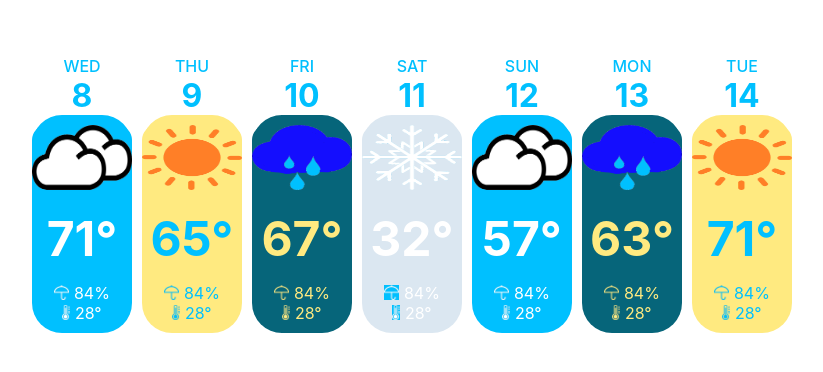
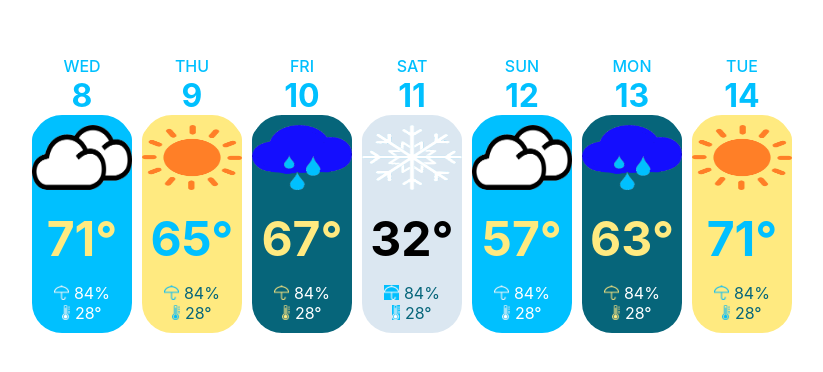
Before and after one commit to jcsmileyjr/adventofcss-weather-ui, a React (Create React App) app: page / in a window 1280 px wide. Shown: the part 206-578 px from the top of the page, without its empty margins (228-1051 px from the left). Built offline with nearby package versions, Linux system fonts and the light colour scheme.

Commit message:
Refactor all colors to be uniform

```diff
--- a/src/App.css
+++ b/src/App.css
@@ -7,12 +7,28 @@
   padding: 10px 0;
 }
 
-.lightBlue {
-  background-color: #00c0ff;
+.darkBlue {
+  color: #00c0ff;
 }
 
 .yellow {
-  background-color: #ffea80;
+  color: #ffea80;
+}
+
+.green {
+  color: #06657a;
+}
+
+.lightBlue {
+  color: #dbe7f1;
+}
+
+.white {
+  color: white;
+}
+
+.black {
+  color: black;
 }
 
 
--- a/src/App.js
+++ b/src/App.js
@@ -27,6 +27,7 @@ const WeatherReport = ({
   umbrella,
   thermometer,
   weatherDetailStyle,
+  tempStyle
 }) => {
   return (
     <>
@@ -37,7 +38,7 @@ const WeatherReport = ({
           alt="test"
         />
       </div>
-      <p className={`temp--style ${weatherDetailStyle}`}>
+      <p className={`temp--style ${tempStyle}`}>
         {weather.temp}&#176;
       </p>
       <>
@@ -79,7 +80,8 @@ function App() {
                   weathericon={CloudyIcon}
                   umbrella={CloudyUmbrella}
                   thermometer={CloudyThermometer}
-                  weatherDetailStyle="cloudy-details-color"
+                  weatherDetailStyle="white"
+                  tempStyle="yellow"
                 />
               )}
               {weather.weatherType === "sunny" && (
@@ -88,7 +90,8 @@ function App() {
                   weathericon={SunnyIcon}
                   umbrella={SunnyUmbrella}
                   thermometer={SunnyThermometer}
-                  weatherDetailStyle="sunny-details-color"
+                  weatherDetailStyle="green"
+                  tempStyle="darkBlue"
                 />
               )}
               {weather.weatherType === "rainy" && (
@@ -97,7 +100,8 @@ function App() {
                   weathericon={RainIcon}
                   umbrella={RainUmbrella}
                   thermometer={RainThermometer}
-                  weatherDetailStyle="rain-details-color"
+                  weatherDetailStyle="white"
+                  tempStyle="yellow"
                 />
               )}
               {weather.weatherType === "snowy" && (
@@ -106,7 +110,8 @@ function App() {
                   weathericon={SnowIcon}
                   umbrella={CloudyUmbrella}
                   thermometer={CloudyThermometer}
-                  weatherDetailStyle="cloudy-details-color"
+                  weatherDetailStyle="green"
+                  tempStyle="black"
                 />
               )}
             </div>
```
